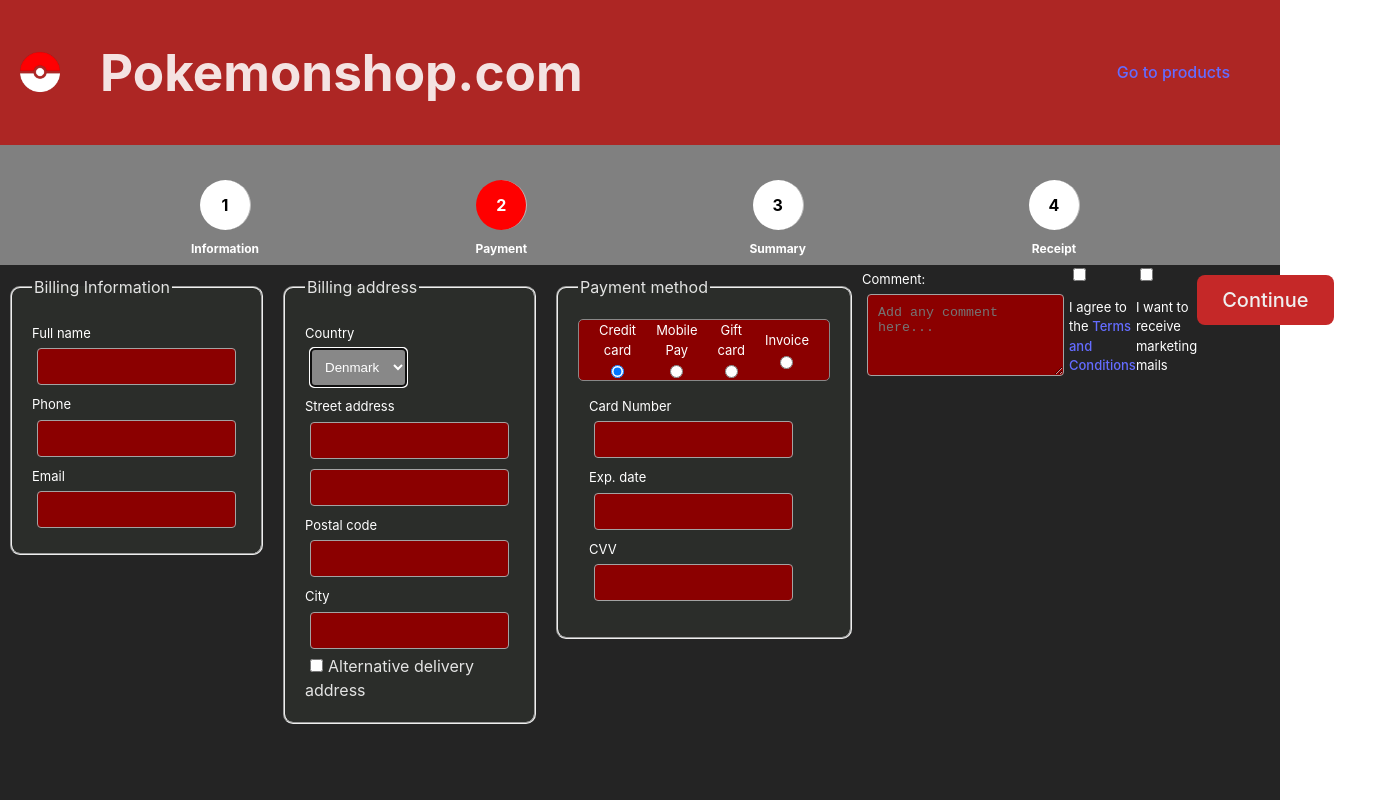
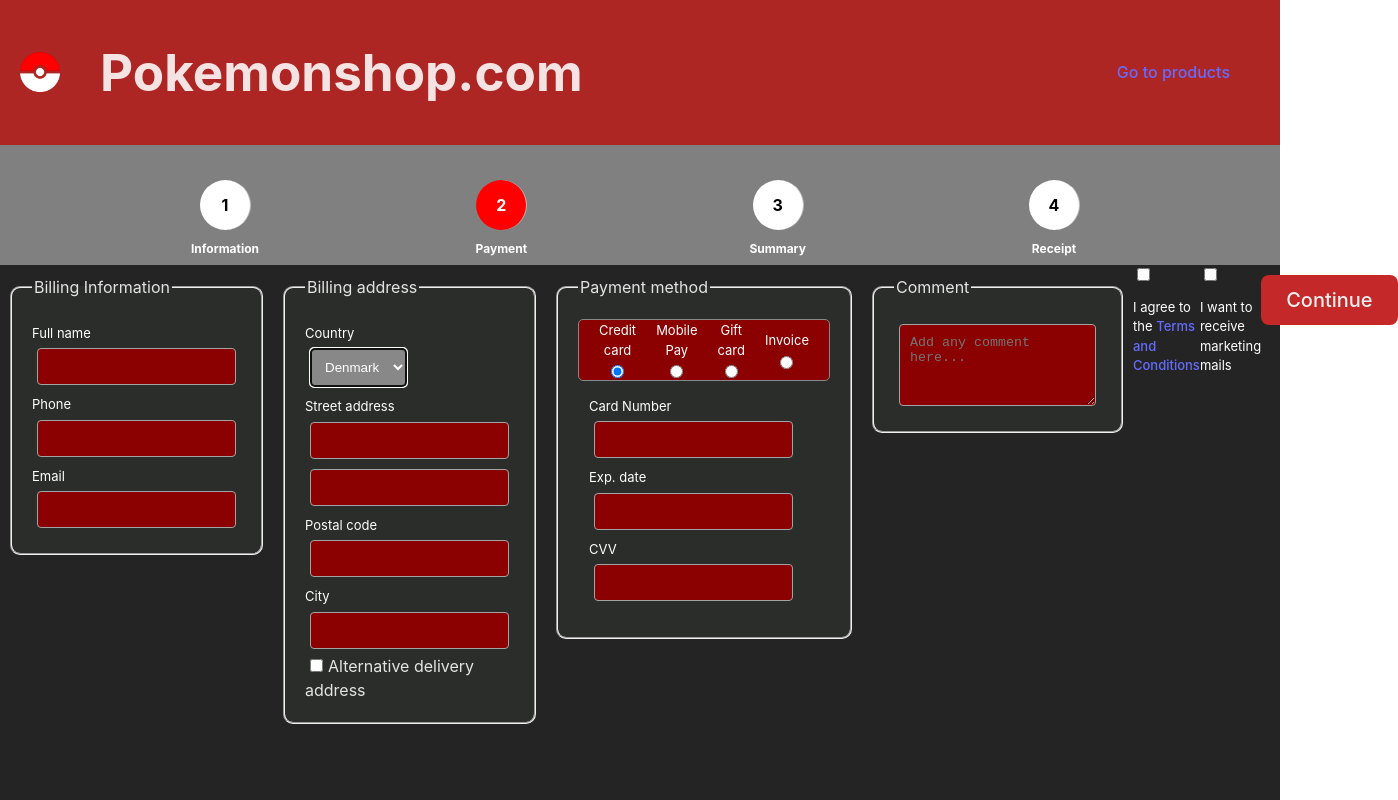
Before and after one commit to madsvnielsen/shopping-frontend, a React (Vite) app: page /basket/payment in a window 1280 px wide. Shown: the whole page, 1398 px wide, since content can reach past the window. Built offline with nearby package versions, Linux system fonts and the light colour scheme.

Commit message:
Styling for comment box

```diff
--- a/src/views/PaymentView.tsx
+++ b/src/views/PaymentView.tsx
@@ -178,8 +178,9 @@
                     </fieldset>
 
                 </div>
+                <fieldset>
+                <legend>Comment</legend>
                 <div className="form-control-group">
-                    <label htmlFor="comment">Comment:</label>
                     <textarea
                         id="comment"
                         name="comment"
@@ -190,6 +191,7 @@
                         rows={4}
                     ></textarea>
                 </div>
+                </fieldset>
 
                 <div className="form-control-group terms-and-conditions">
                     <input
```
